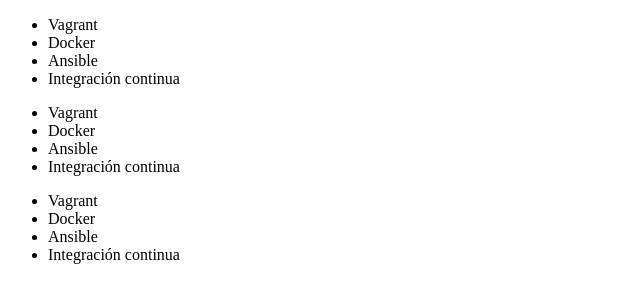
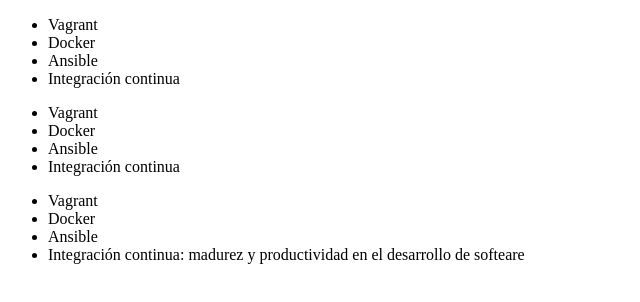
Before and after one commit to jdtremur/alura-git, a plain HTML site: page index.html in a window 1280 px wide. Shown: the whole page, without its empty margins (0-640 px from the left). Drawn offline with Linux system fonts and the light colour scheme.

Commit message:
renombrando curso de integracio

```diff
--- a/index.html
+++ b/index.html
@@ -21,7 +21,7 @@
           <li> Vagrant </li>
           <li> Docker </li>
           <li> Ansible </li>
-          <li> Integración continua </li>
+          <li> Integración continua: madurez y productividad en el desarrollo de softeare </li>
       </ul>
 </body>
 </html>
```
